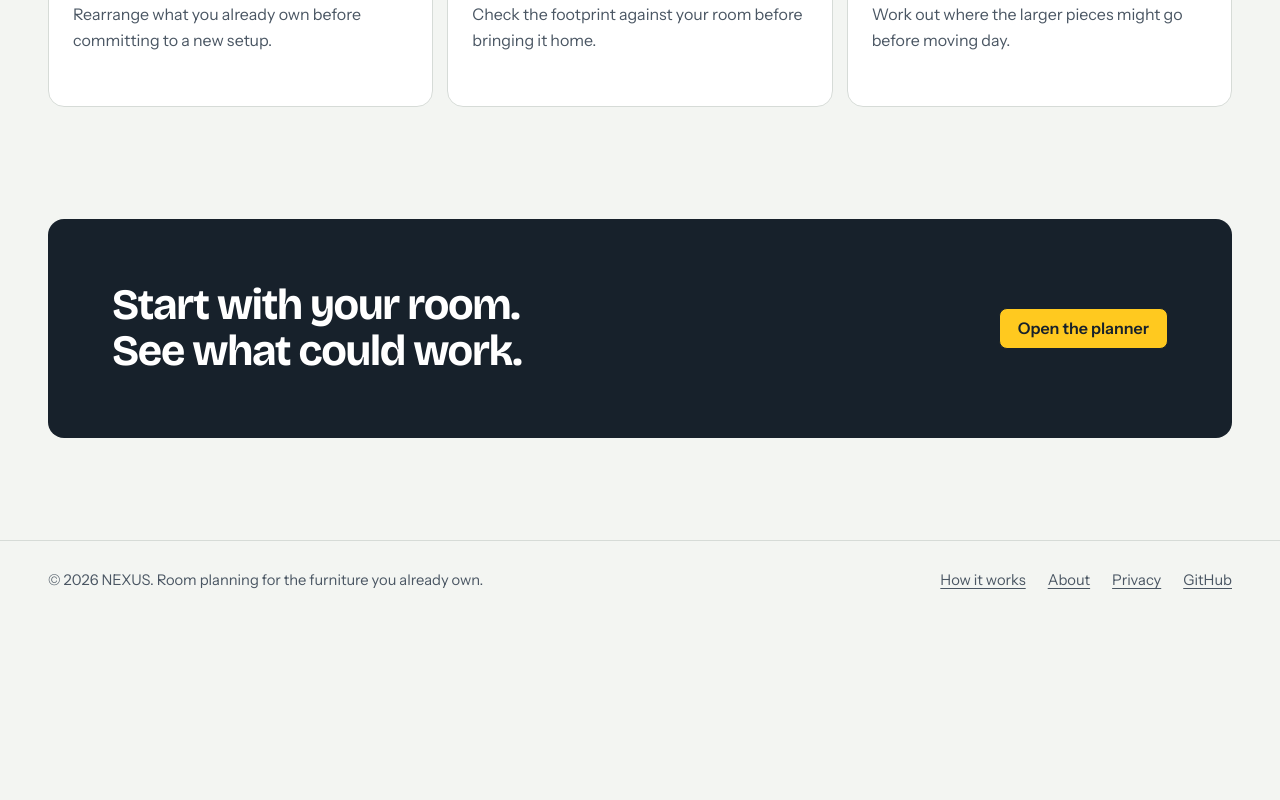
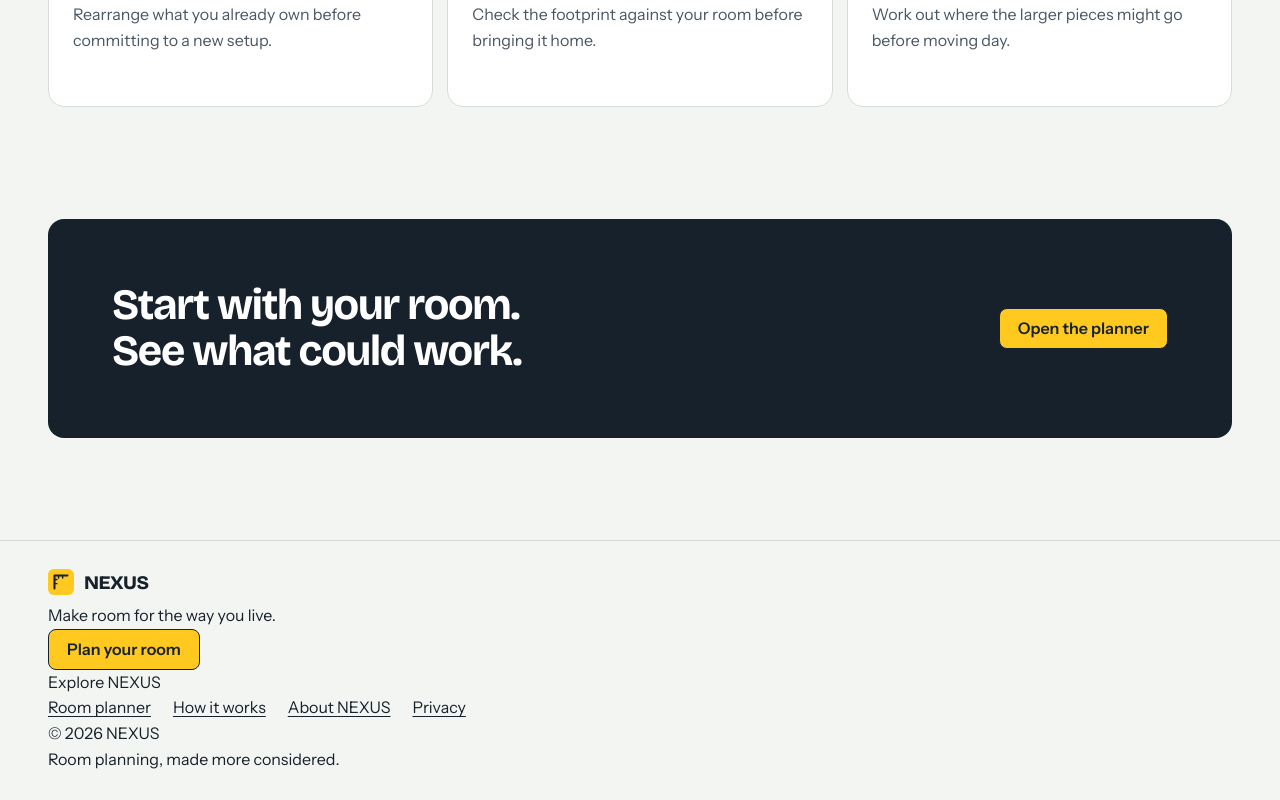
Before and after one commit to Wuraola-Adebisi/Forma, a React (Vite) app: page / in a window 1280 px wide. Shown: the part 2559-3359 px from the top of the page. Before the commit the page ends 3180 px from the top, so only its background shows below. Built offline with nearby package versions, Linux system fonts and the light colour scheme.

Commit message:
Center site navigation and expand NEXUS footer

```diff
--- a/src/site/Layout.tsx
+++ b/src/site/Layout.tsx
@@ -1,5 +1,5 @@
 import type { ReactNode } from 'react'
-import { BRAND, REPO_URL } from '../brand'
+import { BRAND } from '../brand'
 import { Mark } from '../Mark'
 import { Link } from '../router'
 
@@ -17,7 +17,7 @@ export function SiteHeader({ path }: { path: string }) {
           <Link key={n.to} to={n.to} aria-current={path === n.to ? 'page' : undefined}>{n.label}</Link>
         ))}
       </nav>
-      <Link to="/workspace" className="btn btn-primary btn-sm">Open planner</Link>
+      <Link to="/workspace" className="btn btn-primary btn-sm header-cta">Open planner</Link>
     </header>
   )
 }
@@ -25,14 +25,25 @@ export function SiteHeader({ path }: { path: string }) {
 export function SiteFooter() {
   return (
     <footer className="site-footer">
-      <div className="wrap footer-inner">
-        <p>© {new Date().getFullYear()} {BRAND}. Room planning for the furniture you already own.</p>
-        <nav className="footer-links" aria-label="Footer">
-          <Link to="/how-it-works">How it works</Link>
-          <Link to="/about">About</Link>
-          <Link to="/privacy">Privacy</Link>
-          <a href={REPO_URL} target="_blank" rel="noreferrer">GitHub</a>
-        </nav>
+      <div className="wrap footer-main">
+        <div className="footer-brand-block">
+          <Link to="/" className="brand footer-brand" aria-label={`${BRAND} home`}><Mark />{BRAND}</Link>
+          <p>Make room for the way you live.</p>
+          <Link to="/workspace" className="btn btn-primary">Plan your room</Link>
+        </div>
+        <div className="footer-nav-block">
+          <p className="footer-heading">Explore NEXUS</p>
+          <nav className="footer-links" aria-label="Footer">
+            <Link to="/workspace">Room planner</Link>
+            <Link to="/how-it-works">How it works</Link>
+            <Link to="/about">About NEXUS</Link>
+            <Link to="/privacy">Privacy</Link>
+          </nav>
+        </div>
+      </div>
+      <div className="wrap footer-bottom">
+        <p>© {new Date().getFullYear()} {BRAND}</p>
+        <p>Room planning, made more considered.</p>
       </div>
     </footer>
   )
```
